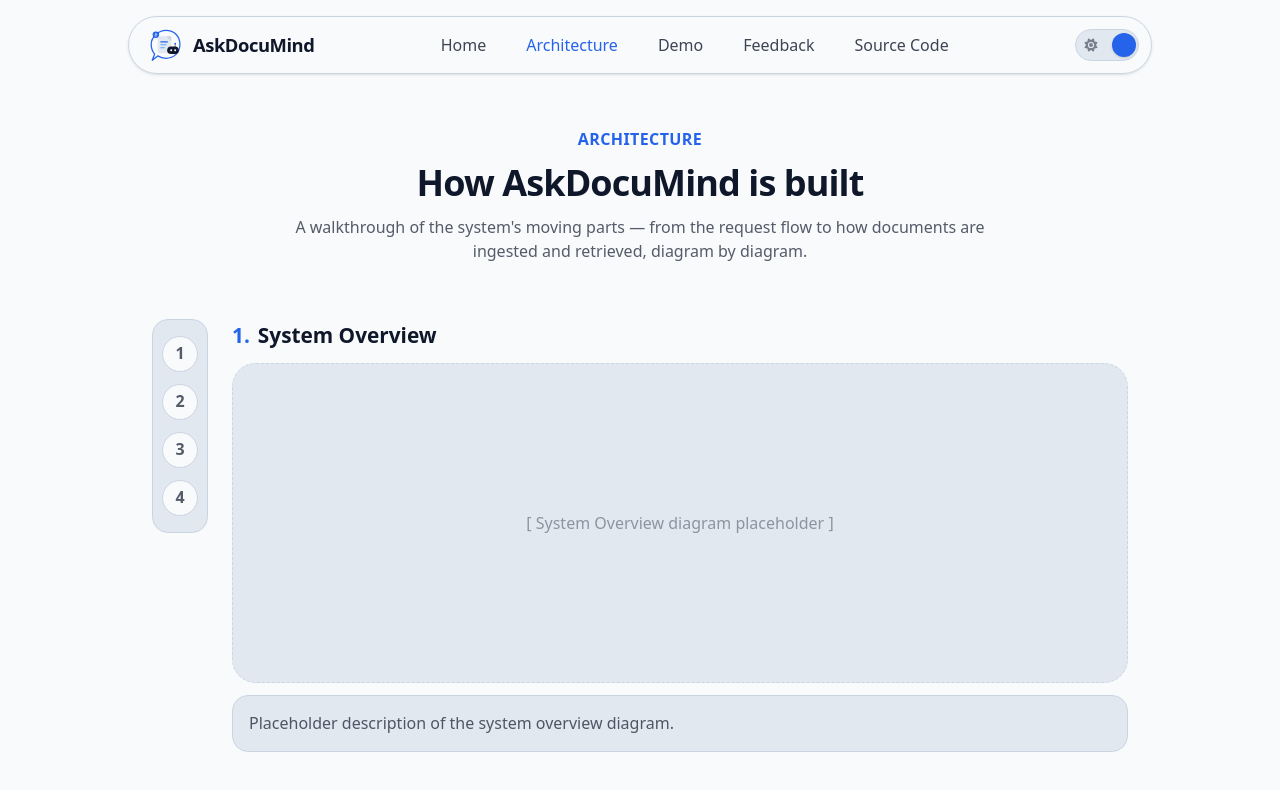
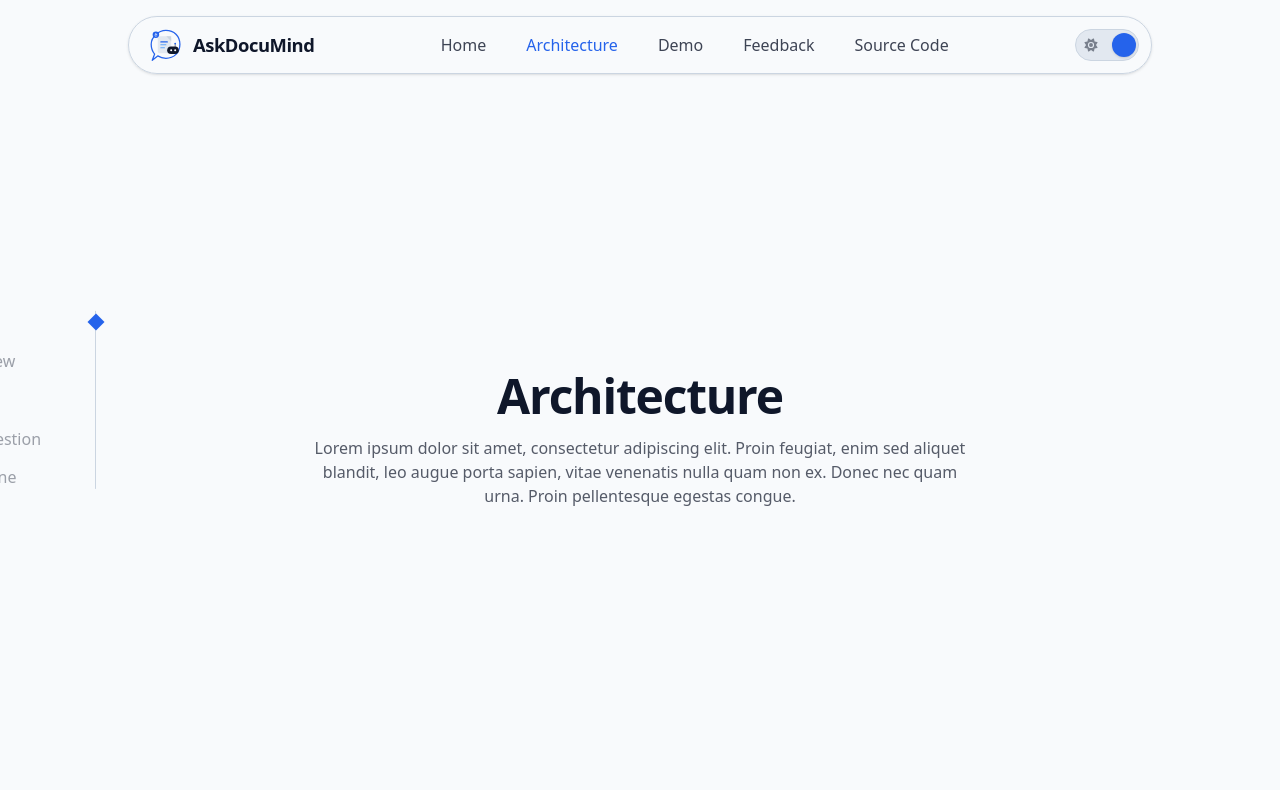
Before and after one commit to EmmanuelM-A/askdocumind-web, a Next.js app: page /architecture in a window 1280 px wide. Shown: the top 790 px of the page. Built offline with nearby package versions, Linux system fonts and the light colour scheme.

Commit message:
feat: redesigned the architecture page to better visualize the diagrams and keep things simple and clean

```diff
--- a/src/app/architecture/page.tsx
+++ b/src/app/architecture/page.tsx
@@ -1,21 +1,20 @@
 import { ArchitectureHero } from "@/components/architecture/ArchitectureHero";
 import { ArchitectureNav } from "@/components/architecture/ArchitectureNav";
 import { ArchitectureSection } from "@/components/architecture/ArchitectureSection";
-import architectureData from "@/data/architecture.json";
+import { getArchitectureSections } from "@/lib/architecture";
 
 export default function ArchitecturePage() {
+	const sections = getArchitectureSections();
+
 	return (
 		<>
+			<ArchitectureNav />
 			<ArchitectureHero />
 
-			<div className="mx-auto flex w-full max-w-5xl flex-col gap-6 px-4 py-10 sm:flex-row sm:px-6">
-				<ArchitectureNav />
-
-				<div className="flex min-w-0 flex-1 flex-col gap-12">
-					{architectureData.sections.map((section) => (
-						<ArchitectureSection key={section.id} {...section} />
-					))}
-				</div>
+			<div className="mx-auto w-full max-w-5xl space-y-48 px-4 pb-[35vh] sm:px-6">
+				{sections.map((section) => (
+					<ArchitectureSection key={section.id} {...section} />
+				))}
 			</div>
 		</>
 	);
--- a/src/app/feedback/page.tsx
+++ b/src/app/feedback/page.tsx
@@ -1,4 +1,4 @@
-import { ComingSoon } from "@/components/ComingSoon";
+import { ComingSoon } from "@/components/utils/ComingSoon";
 
 export default function FeedbackPage() {
 	return (
--- a/src/app/layout.tsx
+++ b/src/app/layout.tsx
@@ -34,7 +34,8 @@
 		>
 			<body className="min-h-full flex flex-col">
 				<NavBar />
-				<main className="flex flex-1 flex-col overflow-y-auto pt-20">
+				{/* biome-ignore lint/correctness/useUniqueElementIds: singleton root scroll container, needed as a stable target for programmatic scrolling */}
+				<main id="page-scroll" className="flex flex-1 flex-col overflow-y-auto pt-20">
 					{children}
 					<FooterBar />
 				</main>
--- a/src/components/architecture/ArchitectureHero.tsx
+++ b/src/components/architecture/ArchitectureHero.tsx
@@ -1,17 +1,16 @@
 import architectureData from "@/data/architecture.json";
 
 export function ArchitectureHero() {
-	const { eyebrow, headline, subheadline } = architectureData.hero;
-
 	return (
-		<div className="mx-auto flex w-full max-w-3xl flex-col items-center gap-3 px-4 pt-12 pb-4 text-center sm:px-6">
-			<p className="text-sm font-semibold tracking-wide text-(--color-accent) uppercase">
-				{eyebrow}
-			</p>
-			<h1 className="text-3xl font-bold tracking-tight text-balance text-(--color-text) sm:text-4xl">
-				{headline}
+		// biome-ignore lint/correctness/useUniqueElementIds: anchor-link target for a singleton section, needs a stable id
+		<section
+			id="introduction"
+			className="flex h-[calc(100vh-5rem)] w-full shrink-0 flex-col items-center justify-center gap-4 px-4 text-center sm:px-6"
+		>
+			<h1 className="text-4xl font-bold tracking-tight text-balance text-(--color-text) sm:text-5xl">
+				{architectureData.title}
 			</h1>
-			<p className="text-(--color-text)/70">{subheadline}</p>
-		</div>
+			<p className="max-w-2xl text-(--color-text)/70">{architectureData.description}</p>
+		</section>
 	);
 }
--- a/src/components/architecture/ArchitectureNav.tsx
+++ b/src/components/architecture/ArchitectureNav.tsx
@@ -1,21 +1,106 @@
-import architectureData from "@/data/architecture.json";
+"use client";
+
+import { useEffect, useRef, useState } from "react";
+import { getArchitectureSections } from "@/lib/architecture";
+
+const navItems = [{ id: "introduction", name: "Introduction" }, ...getArchitectureSections()];
+
+// How far from the top of the viewport a section must cross before it's considered active.
+const ACTIVE_LINE_PX = 140;
 
 export function ArchitectureNav() {
+	const [activeIndex, setActiveIndex] = useState(0);
+	const [diamondTop, setDiamondTop] = useState(0);
+	const listRef = useRef<HTMLUListElement | null>(null);
+	const itemRefs = useRef<(HTMLLIElement | null)[]>([]);
+
+	useEffect(() => {
+		const scrollContainer = document.getElementById("page-scroll");
+		if (!scrollContainer) return;
+
+		const updateActiveSection = () => {
+			let currentIndex = 0;
+
+			for (let index = 0; index < navItems.length; index++) {
+				const element = document.getElementById(navItems[index].id);
+				if (element && element.getBoundingClientRect().top <= ACTIVE_LINE_PX) {
+					currentIndex = index;
+				}
+			}
+
+			setActiveIndex(currentIndex);
+		};
+
+		updateActiveSection();
+		scrollContainer.addEventListener("scroll", updateActiveSection, { passive: true });
+		window.addEventListener("resize", updateActiveSection);
+
+		return () => {
+			scrollContainer.removeEventListener("scroll", updateActiveSection);
+			window.removeEventListener("resize", updateActiveSection);
+		};
+	}, []);
+
+	useEffect(() => {
+		const updatePosition = () => {
+			const item = itemRefs.current[activeIndex];
+			const list = listRef.current;
+			if (!item || !list) return;
+
+			const itemRect = item.getBoundingClientRect();
+			const listRect = list.getBoundingClientRect();
+			setDiamondTop(itemRect.top - listRect.top + itemRect.height / 2);
+		};
+
+		updatePosition();
+		window.addEventListener("resize", updatePosition);
+		return () => window.removeEventListener("resize", updatePosition);
+	}, [activeIndex]);
+
 	return (
 		<nav
 			aria-label="Architecture diagrams"
-			className="flex shrink-0 flex-row gap-2 overflow-x-auto rounded-2xl border border-(--color-tertiary) bg-(--color-secondary) p-2 sm:sticky sm:top-24 sm:h-fit sm:w-14 sm:flex-col sm:items-center sm:gap-3 sm:overflow-visible sm:py-4"
+			className="fixed top-1/2 left-1/2 z-40 hidden items-stretch gap-4 sm:flex"
+			style={{ transform: "translate(calc(-100% - 2rem - 32rem), -50%)" }}
 		>
-			{architectureData.sections.map((section) => (
-				<a
-					key={section.id}
-					href={`#${section.id}`}
-					title={section.name}
-					className="flex h-9 w-9 shrink-0 items-center justify-center rounded-full border border-(--color-tertiary) bg-(--color-primary) text-sm font-semibold text-(--color-text)/70 transition hover:border-(--color-accent) hover:text-(--color-accent)"
-				>
-					{section.number}
-				</a>
-			))}
+			<ul ref={listRef} className="flex w-48 flex-col gap-4 text-sm">
+				{navItems.map((item, index) => (
+					<li
+						key={item.id}
+						ref={(element) => {
+							itemRefs.current[index] = element;
+						}}
+					>
+						<a
+							href={`#${item.id}`}
+							onClick={(event) => {
+								if (item.id !== "introduction") return;
+
+								event.preventDefault();
+								setActiveIndex(0);
+								document
+									.getElementById("page-scroll")
+									?.scrollTo({ top: 0, behavior: "smooth" });
+							}}
+							className={
+								index === activeIndex
+									? "font-semibold whitespace-nowrap text-(--color-text)"
+									: "whitespace-nowrap text-(--color-text)/40 transition hover:text-(--color-text)/70"
+							}
+						>
+							{item.name}
+						</a>
+					</li>
+				))}
+			</ul>
+
+			<div className="relative w-px self-stretch bg-(--color-tertiary)">
+				<span
+					aria-hidden="true"
+					className="absolute left-1/2 h-3 w-3 -translate-x-1/2 -translate-y-1/2 rotate-45 bg-(--color-accent) transition-[top]"
+					style={{ top: `${diamondTop}px` }}
+				/>
+			</div>
 		</nav>
 	);
 }
--- a/src/components/architecture/ArchitectureSection.tsx
+++ b/src/components/architecture/ArchitectureSection.tsx
@@ -1,32 +1,18 @@
-interface ArchitectureSectionProps {
-	id: string;
-	number: number;
-	name: string;
-	diagram: string | null;
-	description: string;
-}
+import { SectionHeadingWithLines } from "@/components/layout/SectionHeadings";
+import type { ArchitectureDiagram } from "@/lib/architecture";
 
-export function ArchitectureSection({
-	id,
-	number,
-	name,
-	diagram,
-	description,
-}: ArchitectureSectionProps) {
+export function ArchitectureSection({ id, name, diagram, description }: ArchitectureDiagram) {
 	return (
-		<section id={id} className="scroll-mt-24">
-			<h2 className="mb-3 flex items-baseline gap-2 text-lg font-semibold text-(--color-text)">
-				<span className="font-bold text-(--color-accent)">{number}.</span>
-				{name}
-			</h2>
+		<section id={id} className="flex min-h-[70vh] w-full flex-col justify-center scroll-mt-24">
+			<div className="-mt-6 [&_h2]:text-lg">
+				<SectionHeadingWithLines title={name} />
+			</div>
 
-			<div className="flex h-64 w-full items-center justify-center rounded-3xl border border-dashed border-(--color-tertiary) bg-(--color-secondary) text-sm text-(--color-text)/40 sm:h-80">
+			<div className="flex h-72 w-full items-center justify-center rounded-3xl border border-dashed border-(--color-tertiary) bg-(--color-secondary) text-sm text-(--color-text)/40 sm:h-104">
 				{diagram ? name : `[ ${name} diagram placeholder ]`}
 			</div>
 
-			<div className="mt-3 rounded-2xl border border-(--color-tertiary) bg-(--color-secondary) p-4 text-sm text-(--color-text)/70">
-				{description}
-			</div>
+			<p className="mt-3 text-justify text-sm text-(--color-text)/70">{description}</p>
 		</section>
 	);
 }
--- a/src/components/layout/FooterBar.tsx
+++ b/src/components/layout/FooterBar.tsx
@@ -5,8 +5,8 @@
 export function FooterBar() {
 	return (
 		<footer className="shrink-0 border-t border-(--color-tertiary) bg-(--color-primary)">
-			<div className="mx-auto flex w-full max-w-5xl flex-col items-center gap-3 px-4 py-10 text-center sm:px-6">
-				<div className="flex items-baseline gap-2">
+			<div className="mx-auto flex w-full max-w-5xl flex-col items-center gap-3 px-4 py-6 text-center sm:px-6">
+				<div className="flex flex-col items-center gap-1">
 					<p className="text-2xl font-bold text-(--color-text)">{footerData.appName}</p>
 					<p className="text-xs text-(--color-text)/50">{footerData.version}</p>
 				</div>
--- a/src/data/architecture.json
+++ b/src/data/architecture.json
@@ -1,37 +1,26 @@
 {
-	"hero": {
-		"eyebrow": "Architecture",
-		"headline": "How AskDocuMind is built",
-		"subheadline": "A walkthrough of the system's moving parts — from the request flow to how documents are ingested and retrieved, diagram by diagram."
-	},
+	"title": "Architecture",
+	"description": "Lorem ipsum dolor sit amet, consectetur adipiscing elit. Proin feugiat, enim sed aliquet blandit, leo augue porta sapien, vitae venenatis nulla quam non ex. Donec nec quam urna. Proin pellentesque egestas congue.",
 	"sections": [
 		{
-			"id": "system-overview",
-			"number": 1,
 			"name": "System Overview",
 			"diagram": null,
-			"description": "Placeholder description of the system overview diagram."
+			"description": "Lorem ipsum dolor sit amet, consectetur adipiscing elit. Proin feugiat, enim sed aliquet blandit, leo augue porta sapien, vitae venenatis nulla quam non ex. Donec nec quam urna. Proin pellentesque egestas congue."
 		},
 		{
-			"id": "request-flow",
-			"number": 2,
 			"name": "Request Flow",
 			"diagram": null,
-			"description": "Placeholder description of how a request flows through the system."
+			"description": "Lorem ipsum dolor sit amet, consectetur adipiscing elit. Proin feugiat, enim sed aliquet blandit, leo augue porta sapien, vitae venenatis nulla quam non ex. Donec nec quam urna. Proin pellentesque egestas congue."
 		},
 		{
-			"id": "document-ingestion",
-			"number": 3,
 			"name": "Document Ingestion",
 			"diagram": null,
-			"description": "Placeholder description of the document upload and embedding pipeline."
+			"description": "Lorem ipsum dolor sit amet, consectetur adipiscing elit. Proin feugiat, enim sed aliquet blandit, leo augue porta sapien, vitae venenatis nulla quam non ex. Donec nec quam urna. Proin pellentesque egestas congue."
 		},
 		{
-			"id": "retrieval-pipeline",
-			"number": 4,
 			"name": "Retrieval Pipeline",
 			"diagram": null,
-			"description": "Placeholder description of the retrieval-augmented generation pipeline."
+			"description": "Lorem ipsum dolor sit amet, consectetur adipiscing elit. Proin feugiat, enim sed aliquet blandit, leo augue porta sapien, vitae venenatis nulla quam non ex. Donec nec quam urna. Proin pellentesque egestas congue."
 		}
 	]
 }
--- /dev/null
+++ b/src/lib/architecture.ts
@@ -0,0 +1,17 @@
+import architectureData from "@/data/architecture.json";
+
+export interface ArchitectureDiagram {
+	id: string;
+	number: number;
+	name: string;
+	diagram: string | null;
+	description: string;
+}
+
+export function getArchitectureSections(): ArchitectureDiagram[] {
+	return architectureData.sections.map((section, index) => ({
+		...section,
+		id: section.name.toLowerCase().split(" ").join("-"),
+		number: index + 1,
+	}));
+}
```
